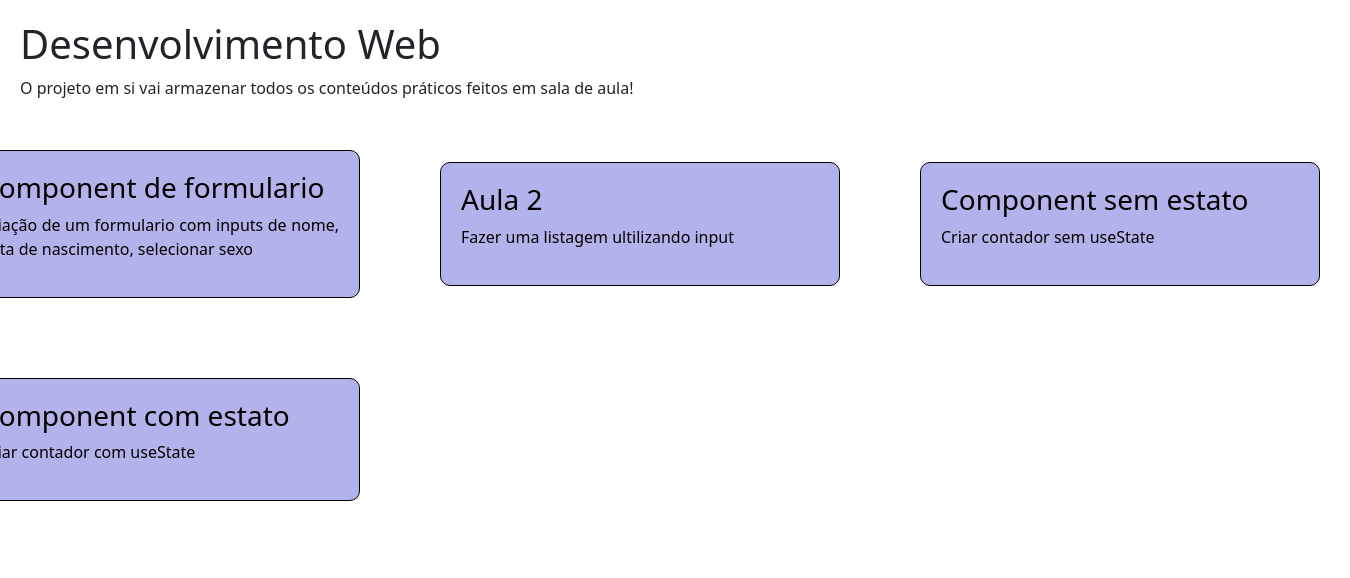
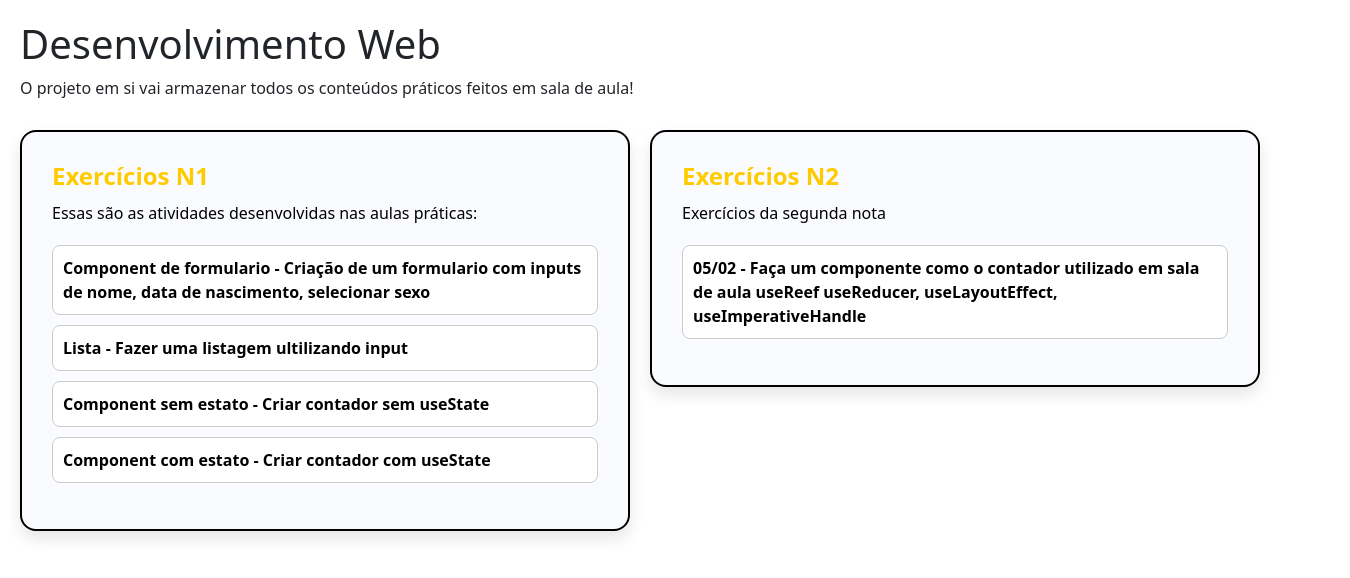
Before and after one commit to J-medeiros/Desenvolvimento.Web, a React (Create React App) app in the folder desenvolvimento-web-react/: page / in a window 1280 px wide. Shown: the top 578 px of the page, 1350 px wide, since content can reach past the window. Built offline with nearby package versions, Linux system fonts and the light colour scheme.

Commit message:
Adicionar nova rota de n2 para separar as atividades implementadas da segunda nota atribuida na faculdade

```diff
--- /dev/null
+++ b/desenvolvimento-web-react/src/pages/GrupoCard.js
@@ -0,0 +1,59 @@
+import { Link } from "react-router-dom";
+
+const GroupCard = ({ title, description, lessons }) => {
+    const styles = {
+        card: {
+            width: "auto",
+            border: "2px solid #000",
+            borderRadius: "16px",
+            padding: "30px",
+            backgroundColor: "#FAFBFF",
+            boxShadow: "0 8px 16px rgba(0, 0, 0, 0.1)",
+        },
+        title: {
+            fontSize: "24px",
+            fontWeight: "bold",
+            color: "#FFCB00",
+            marginBottom: "10px",
+        },
+        description: {
+            fontSize: "16px",
+            marginBottom: "20px",
+            color: "#000",
+        },
+        list: {
+            listStyle: "none",
+            padding: 0,
+        },
+        listItem: {
+            marginBottom: "10px",
+            padding: "10px",
+            backgroundColor: "#fff",
+            borderRadius: "8px",
+            border: "1px solid #ccc",
+        },
+        link: {
+            textDecoration: "none",
+            color: "#000",
+            fontWeight: "bold",
+        }
+    };
+
+    return (
+        <div style={styles.card}>
+            <h2 style={styles.title}>{title}</h2>
+            <p style={styles.description}>{description}</p>
+            <ul style={styles.list}>
+                {lessons.map((lesson, index) => (
+                    <li key={index} style={styles.listItem}>
+                        <Link to={lesson.path} style={styles.link}>
+                            {lesson.title} - {lesson.description}
+                        </Link>
+                    </li>
+                ))}
+            </ul>
+        </div>
+    );
+};
+
+export default GroupCard;
--- a/desenvolvimento-web-react/src/pages/Home.js
+++ b/desenvolvimento-web-react/src/pages/Home.js
@@ -1,21 +1,40 @@
-import Card from "../components/Card";
+import GroupCard from "../pages/GrupoCard";
 
 const Home = () => {
-    const lessons = [
+    const lessonsN1 = [
         { title: "Component de formulario", description: "Criação de um formulario com inputs de nome, data de nascimento, selecionar sexo", path: "/aula-1" },
-        { title: "Aula 2", description: "Fazer uma listagem ultilizando input", path: "/aula-2" },
+        { title: "Lista", description: "Fazer uma listagem ultilizando input", path: "/aula-2" },
         { title: "Component sem estato", description: "Criar contador sem useState", path: "/contador-com-estado" },
         { title: "Component com estato", description: "Criar contador com useState", path: "/contador-sem-estado" },
     ];
 
+    const lessonsN2 = [
+        {
+            title: "05/02", description: "Faça um componente como o contador utilizado em sala de aula  useReef " +
+                "useReducer, useLayoutEffect, useImperativeHandle", path: "/Hooks"
+        }
+    ];
+
     return (
-        <div style={styles.container} >
+        <div style={styles.container}>
             <h1>Desenvolvimento Web</h1>
             <p>O projeto em si vai armazenar todos os conteúdos práticos feitos em sala de aula!</p>
-            <div style={styles.cardContainer}>
-                {lessons.map((lesson, index) => (
-                    <Card key={index} title={lesson.title} description={lesson.description} path={lesson.path} />
-                ))}
+
+            <div style={styles.cardRow}>
+                <div style={styles.cardWrapper}>
+                    <GroupCard
+                        title="Exercícios N1"
+                        description="Essas são as atividades desenvolvidas nas aulas práticas:"
+                        lessons={lessonsN1}
+                    />
+                </div>
+                <div style={styles.cardWrapper}>
+                    <GroupCard
+                        title="Exercícios N2"
+                        description="Exercícios da segunda nota"
+                        lessons={lessonsN2}
+                    />
+                </div>
             </div>
         </div>
     );
@@ -23,18 +42,22 @@ const Home = () => {
 
 const styles = {
     container: {
-        textAlign: "justify",
         padding: "20px",
+        width: "100%",
+        boxSizing: "border-box",
     },
-    cardContainer: {
-        display: "grid",
-        gridTemplateColumns: "repeat(3, 1fr)", // 3 colunas
+    cardRow: {
+        display: "flex",
+        flexDirection: "row",
         gap: "20px",
-        justifyContent: "center",
-        alignItems: "center",
-        marginTop: "20px",
+        marginTop: "30px",
+        flexWrap: "row",
+        width: "100%",
     },
-
+    cardWrapper: {
+        width: "100%",
+        boxSizing: "border-box",
+    },
 };
 
 export default Home;
```
